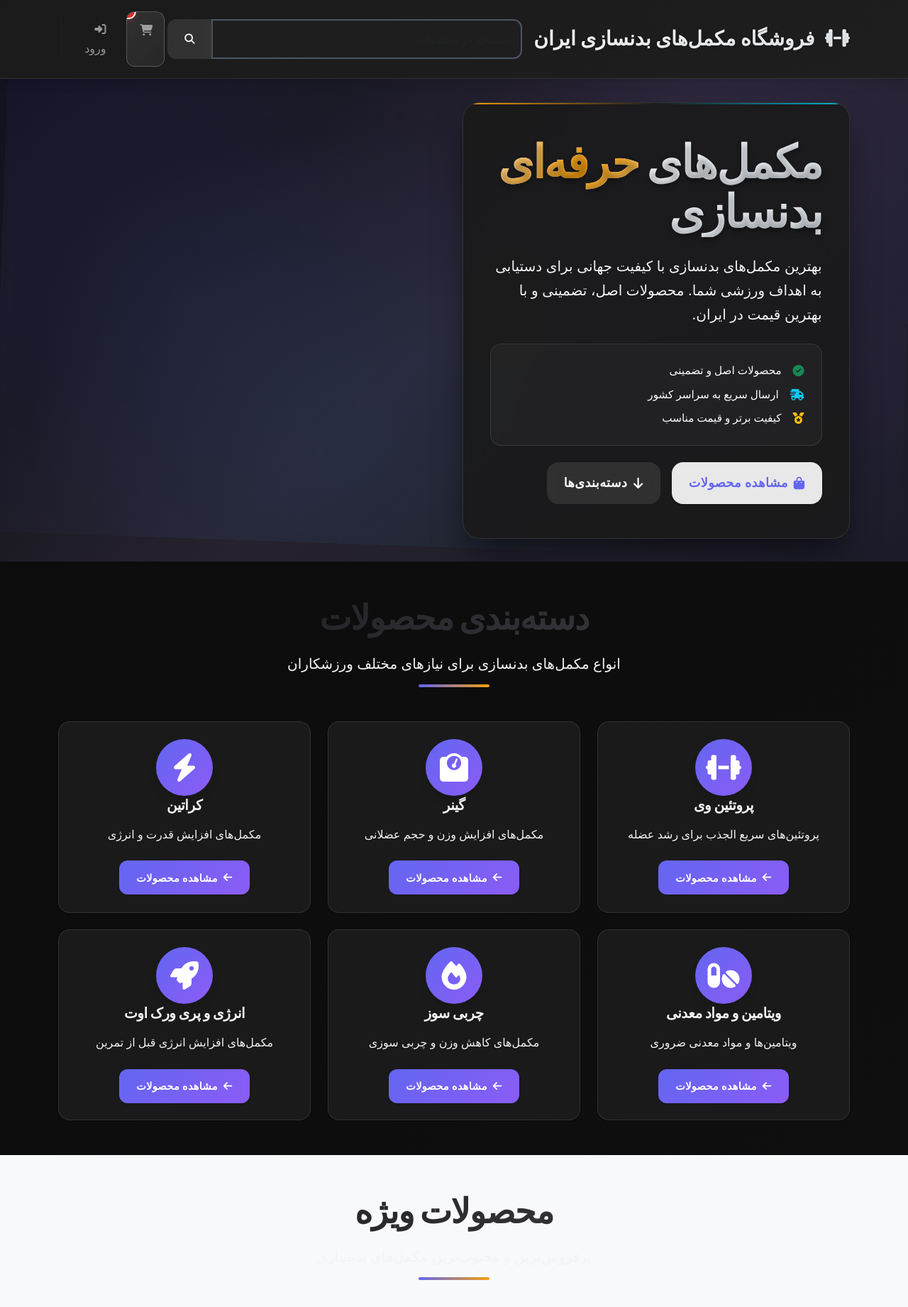
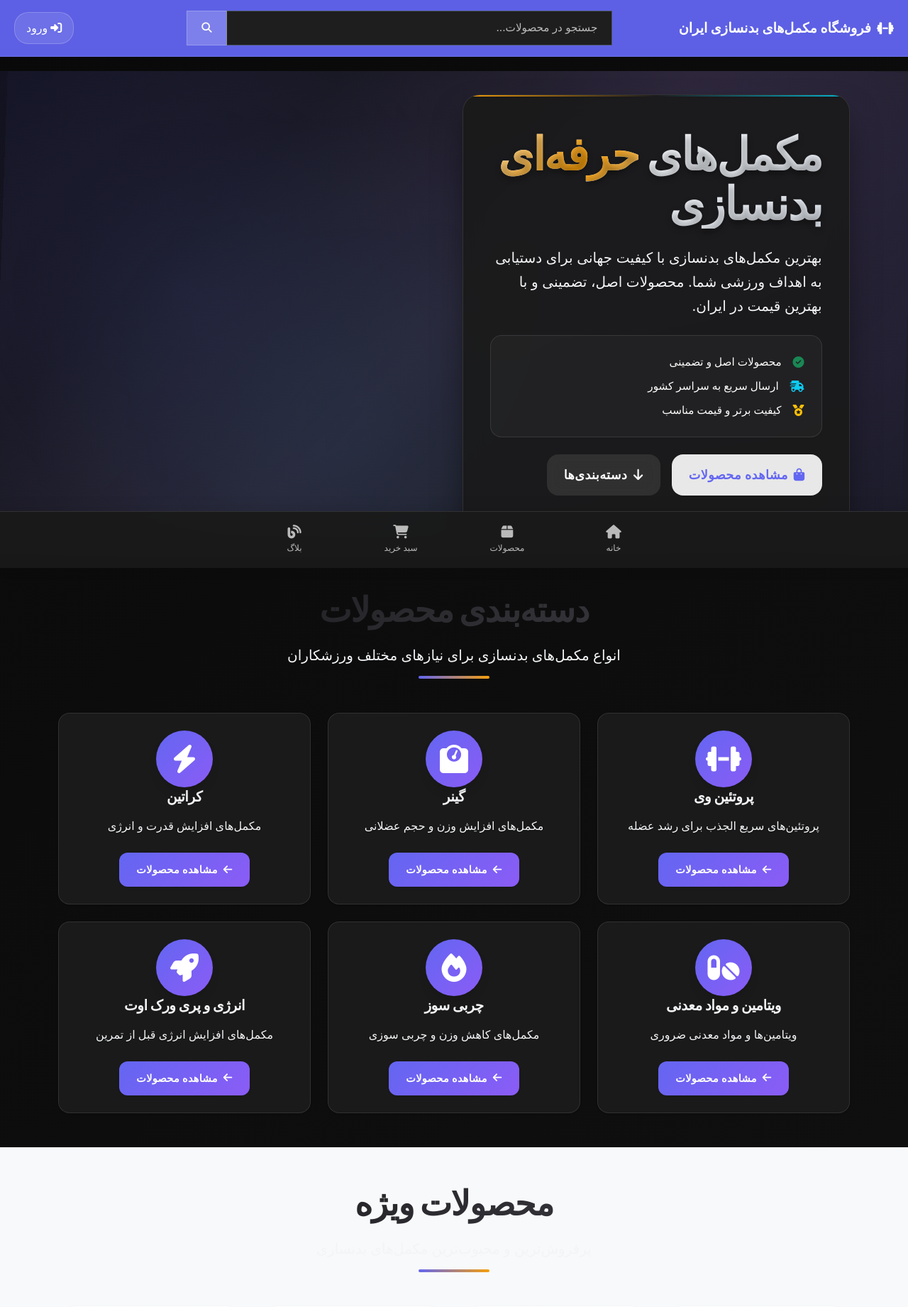
Before and after one commit to amirhosein-fasihi/KhanMokamel, a Flask app: page / in a window 1280 px wide. Shown: the top 1841 px of the page at 71% size. Run offline with Flask 3, Linux system fonts and the light colour scheme; data comes from the database, SQL or seed files in the repository.

Commit message:
Restructure the site menus so users can easily navigate the online store
Implements a fixed top menu with a search bar and a fixed bottom menu for main navigation in `static/css/style.css` and `templates/base.html`.

Replit-Commit-Author: Agent
Replit-Commit-Session-Id: 773a5d31-c78b-4ef5-9b1a-c6cc2d064001
Replit-Commit-Screenshot-Url: https://storage.googleapis.com/screenshot-production-us-central1/9340929c-bf1f-423e-a4b5-1c8e9b47c66e/773a5d31-c78b-4ef5-9b1a-c6cc2d064001/sEhjkwK

```diff
--- a/static/css/style.css
+++ b/static/css/style.css
@@ -73,6 +73,8 @@
 body {
     background: linear-gradient(135deg, var(--bg-primary) 0%, var(--bg-secondary) 100%);
     line-height: 1.7;
+    padding-top: 80px; /* Space for fixed top menu */
+    padding-bottom: 80px; /* Space for fixed bottom menu */
     direction: rtl;
     text-align: right;
     color: var(--text-secondary);
@@ -2252,3 +2254,253 @@ footer a:hover {
         border-color: var(--primary-color);
     }
 }
+
+/* ===== FIXED TOP MENU ===== */
+.fixed-top-menu {
+    position: fixed;
+    top: 0;
+    left: 0;
+    right: 0;
+    height: 80px;
+    background: rgba(99, 102, 241, 0.95);
+    backdrop-filter: blur(10px);
+    border-bottom: 1px solid rgba(255, 255, 255, 0.1);
+    z-index: 1000;
+    box-shadow: 0 2px 20px rgba(0, 0, 0, 0.1);
+}
+
+.fixed-top-menu .container-fluid {
+    height: 100%;
+    padding: 0 20px;
+}
+
+.fixed-top-menu .d-flex {
+    height: 100%;
+}
+
+/* Brand Logo */
+.brand-logo {
+    color: white;
+    text-decoration: none;
+    font-weight: 700;
+    font-size: 1.2rem;
+    display: flex;
+    align-items: center;
+    min-width: 280px;
+    transition: var(--transition);
+}
+
+.brand-logo:hover {
+    color: rgba(255, 255, 255, 0.8);
+    text-decoration: none;
+}
+
+/* Search Container */
+.search-container {
+    flex: 1;
+    max-width: 600px;
+    margin: 0 20px;
+}
+
+.search-form {
+    height: 100%;
+    display: flex;
+    align-items: center;
+}
+
+.search-input {
+    background: rgba(255, 255, 255, 0.1);
+    border: 1px solid rgba(255, 255, 255, 0.2);
+    color: white;
+    border-radius: 25px 0 0 25px;
+    padding: 12px 20px;
+    font-size: 0.95rem;
+}
+
+.search-input::placeholder {
+    color: rgba(255, 255, 255, 0.7);
+}
+
+.search-input:focus {
+    background: rgba(255, 255, 255, 0.15);
+    border-color: rgba(255, 255, 255, 0.3);
+    color: white;
+    box-shadow: 0 0 0 0.2rem rgba(255, 255, 255, 0.1);
+}
+
+.search-btn {
+    background: rgba(255, 255, 255, 0.2);
+    border: 1px solid rgba(255, 255, 255, 0.2);
+    color: white;
+    border-radius: 0 25px 25px 0;
+    padding: 12px 20px;
+    transition: var(--transition);
+}
+
+.search-btn:hover {
+    background: rgba(255, 255, 255, 0.3);
+    border-color: rgba(255, 255, 255, 0.3);
+    color: white;
+}
+
+/* User Actions */
+.user-actions {
+    display: flex;
+    align-items: center;
+    min-width: 150px;
+    justify-content: flex-end;
+}
+
+.user-menu-toggle,
+.login-btn {
+    color: white;
+    text-decoration: none;
+    padding: 8px 16px;
+    border-radius: 20px;
+    transition: var(--transition);
+    background: rgba(255, 255, 255, 0.1);
+    border: 1px solid rgba(255, 255, 255, 0.2);
+}
+
+.user-menu-toggle:hover,
+.login-btn:hover {
+    background: rgba(255, 255, 255, 0.2);
+    color: white;
+    text-decoration: none;
+}
+
+/* ===== FIXED BOTTOM MENU ===== */
+.fixed-bottom-menu {
+    position: fixed;
+    bottom: 0;
+    left: 0;
+    right: 0;
+    height: 80px;
+    background: rgba(26, 26, 26, 0.95);
+    backdrop-filter: blur(10px);
+    border-top: 1px solid rgba(255, 255, 255, 0.1);
+    z-index: 1000;
+    box-shadow: 0 -2px 20px rgba(0, 0, 0, 0.1);
+}
+
+.fixed-bottom-menu .container-fluid {
+    height: 100%;
+    padding: 0 20px;
+}
+
+.bottom-menu-items {
+    display: flex;
+    align-items: center;
+    justify-content: space-around;
+    height: 100%;
+    max-width: 600px;
+    margin: 0 auto;
+}
+
+.bottom-menu-item {
+    display: flex;
+    flex-direction: column;
+    align-items: center;
+    justify-content: center;
+    color: rgba(255, 255, 255, 0.7);
+    text-decoration: none;
+    padding: 8px 12px;
+    border-radius: 12px;
+    transition: var(--transition);
+    position: relative;
+    min-width: 80px;
+}
+
+.bottom-menu-item:hover {
+    color: var(--primary-light);
+    background: rgba(99, 102, 241, 0.1);
+    text-decoration: none;
+}
+
+.bottom-menu-item i {
+    font-size: 1.2rem;
+    margin-bottom: 4px;
+}
+
+.bottom-menu-item span {
+    font-size: 0.75rem;
+    font-weight: 500;
+}
+
+/* Cart Count Badge */
+.cart-item .cart-count {
+    position: absolute;
+    top: 2px;
+    right: 8px;
+    background: var(--danger-color);
+    color: white;
+    border-radius: 50%;
+    width: 20px;
+    height: 20px;
+    display: flex;
+    align-items: center;
+    justify-content: center;
+    font-size: 0.7rem;
+    font-weight: 700;
+    animation: pulse 2s infinite;
+}
+
+/* Main Content Adjustments */
+.main-content {
+    min-height: calc(100vh - 160px);
+    padding: 20px 0;
+}
+
+/* Responsive Design */
+@media (max-width: 768px) {
+    .brand-logo {
+        min-width: 200px;
+        font-size: 1rem;
+    }
+
+    .search-container {
+        margin: 0 10px;
+    }
+
+    .user-actions {
+        min-width: 120px;
+    }
+
+    .bottom-menu-item {
+        min-width: 60px;
+        padding: 6px 8px;
+    }
+
+    .bottom-menu-item i {
+        font-size: 1.1rem;
+    }
+
+    .bottom-menu-item span {
+        font-size: 0.7rem;
+    }
+}
+
+@media (max-width: 576px) {
+    .brand-logo {
+        min-width: 150px;
+        font-size: 0.9rem;
+    }
+
+    .search-container {
+        margin: 0 8px;
+    }
+
+    .fixed-top-menu,
+    .fixed-bottom-menu {
+        height: 70px;
+    }
+
+    body {
+        padding-top: 70px;
+        padding-bottom: 70px;
+    }
+
+    .main-content {
+        min-height: calc(100vh - 140px);
+    }
+}
--- a/templates/base.html
+++ b/templates/base.html
@@ -48,21 +48,22 @@
     <link href="https://fonts.googleapis.com/css2?family=Vazirmatn:wght@300;400;500;600;700&display=swap" rel="stylesheet">
 </head>
 <body>
-    <!-- Navigation -->
-    <nav class="navbar navbar-expand-lg navbar-dark bg-primary sticky-top">
-        <div class="container">
+    <!-- Fixed Top Navigation -->
+    <nav class="fixed-top-menu">
+        <div class="container-fluid">
+            <div class="d-flex align-items-center justify-content-between">
                 <!-- Logo -->
-            <a class="navbar-brand fw-bold" href="{{ url_for('index') }}">
+                <a class="brand-logo" href="{{ url_for('index') }}">
                     <i class="fas fa-dumbbell me-2"></i>
                     فروشگاه مکمل‌های بدنسازی ایران
                 </a>
 
                 <!-- Search Bar -->
-            <div class="mx-auto" style="max-width: 500px; width: 100%;">
-                <form class="d-flex" method="GET" action="{{ url_for('products') }}">
+                <div class="search-container">
+                    <form class="search-form" method="GET" action="{{ url_for('products') }}">
                         <div class="input-group">
-                        <input class="form-control" type="search" name="search" placeholder="جستجو در محصولات..." aria-label="Search">
-                        <button class="btn btn-outline-light" type="submit">
+                            <input class="form-control search-input" type="search" name="search" placeholder="جستجو در محصولات..." aria-label="Search">
+                            <button class="btn search-btn" type="submit">
                                 <i class="fas fa-search"></i>
                             </button>
                         </div>
@@ -70,23 +71,10 @@
                 </div>
 
                 <!-- User Actions -->
-            <div class="navbar-nav ms-auto">
-                <!-- Cart -->
-                <a class="nav-link position-relative cart-link" href="{{ url_for('cart') }}">
-                    <i class="fas fa-shopping-cart me-1"></i>
-                    <span class="position-absolute top-0 start-100 translate-middle badge rounded-pill bg-danger cart-badge">
-                        {% if session.cart %}
-                            {{ session.cart.values() | sum }}
-                        {% else %}
-                            0
-                        {% endif %}
-                    </span>
-                </a>
-
-                <!-- User Menu -->
+                <div class="user-actions">
                     {% if session.user_id %}
-                    <div class="nav-item dropdown">
-                        <a class="nav-link dropdown-toggle" href="#" role="button" data-bs-toggle="dropdown">
+                        <div class="dropdown">
+                            <a class="user-menu-toggle" href="#" role="button" data-bs-toggle="dropdown">
                                 <i class="fas fa-user me-1"></i>{{ session.user_name }}
                             </a>
                             <ul class="dropdown-menu dropdown-menu-end">
@@ -99,10 +87,11 @@
                             </ul>
                         </div>
                     {% else %}
-                    <a class="nav-link" href="{{ url_for('login') }}">
+                        <a class="login-btn" href="{{ url_for('login') }}">
                             <i class="fas fa-sign-in-alt me-1"></i>ورود
                         </a>
                     {% endif %}
+                </div>
             </div>
         </div>
     </nav>
@@ -122,9 +111,36 @@
     {% endwith %}
 
     <!-- Main Content -->
-    <main class="flex-grow-1">
+    <main class="main-content">
         {% block content %}{% endblock %}
     </main>
+
+    <!-- Fixed Bottom Navigation -->
+    <nav class="fixed-bottom-menu">
+        <div class="container-fluid">
+            <div class="bottom-menu-items">
+                <a href="{{ url_for('index') }}" class="bottom-menu-item">
+                    <i class="fas fa-home"></i>
+                    <span>خانه</span>
+                </a>
+                <a href="{{ url_for('products') }}" class="bottom-menu-item">
+                    <i class="fas fa-box"></i>
+                    <span>محصولات</span>
+                </a>
+                <a href="{{ url_for('cart') }}" class="bottom-menu-item cart-item">
+                    <i class="fas fa-shopping-cart"></i>
+                    <span>سبد خرید</span>
+                    {% if session.cart %}
+                        <span class="cart-count">{{ session.cart.values() | sum }}</span>
+                    {% endif %}
+                </a>
+                <a href="#" class="bottom-menu-item">
+                    <i class="fas fa-blog"></i>
+                    <span>بلاگ</span>
+                </a>
+            </div>
+        </div>
+    </nav>
 
     <!-- Modern SEO-Optimized Footer -->
     <footer class="footer">
```
Lines whose indentation alone changed are shown as unchanged.
